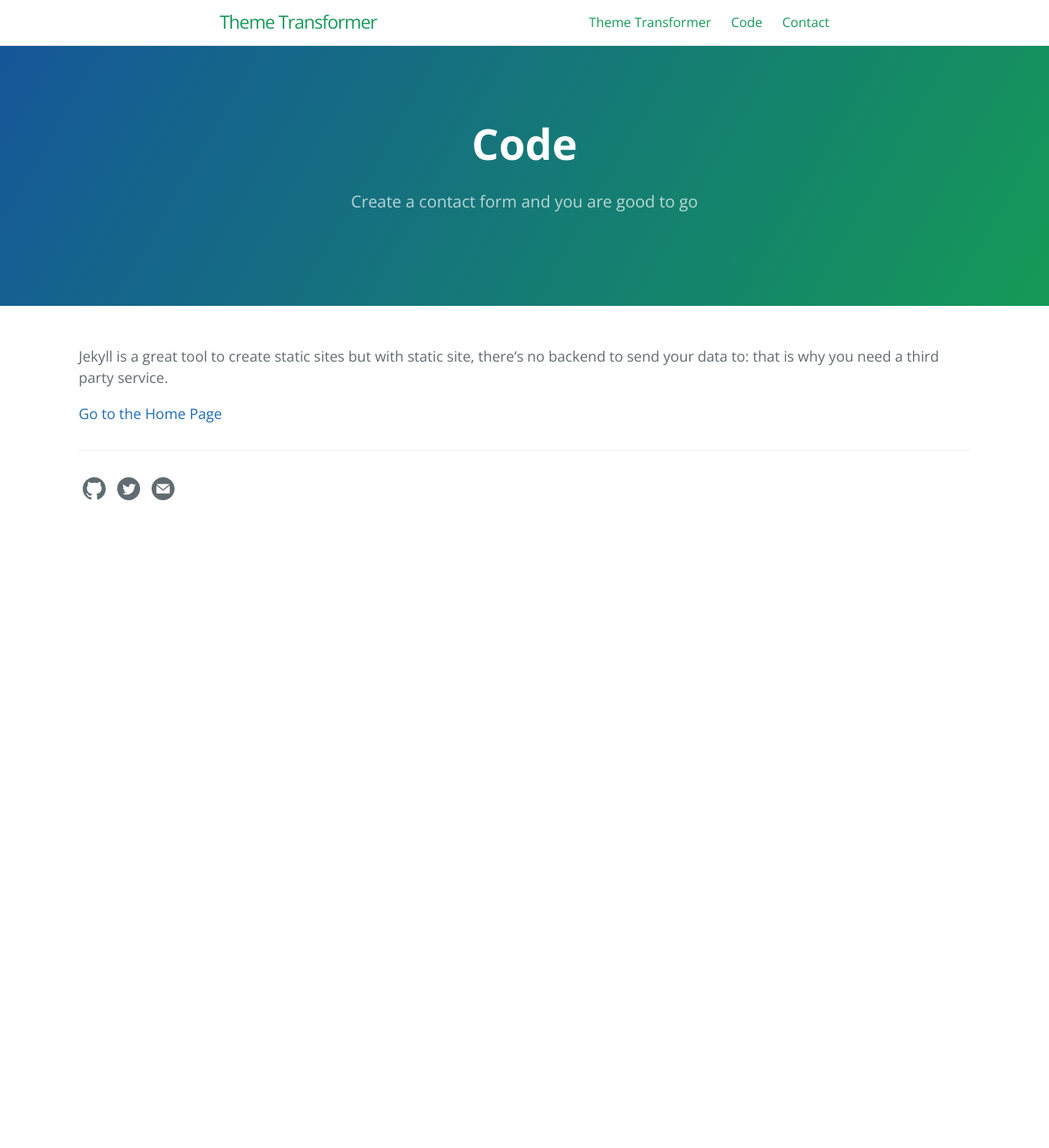
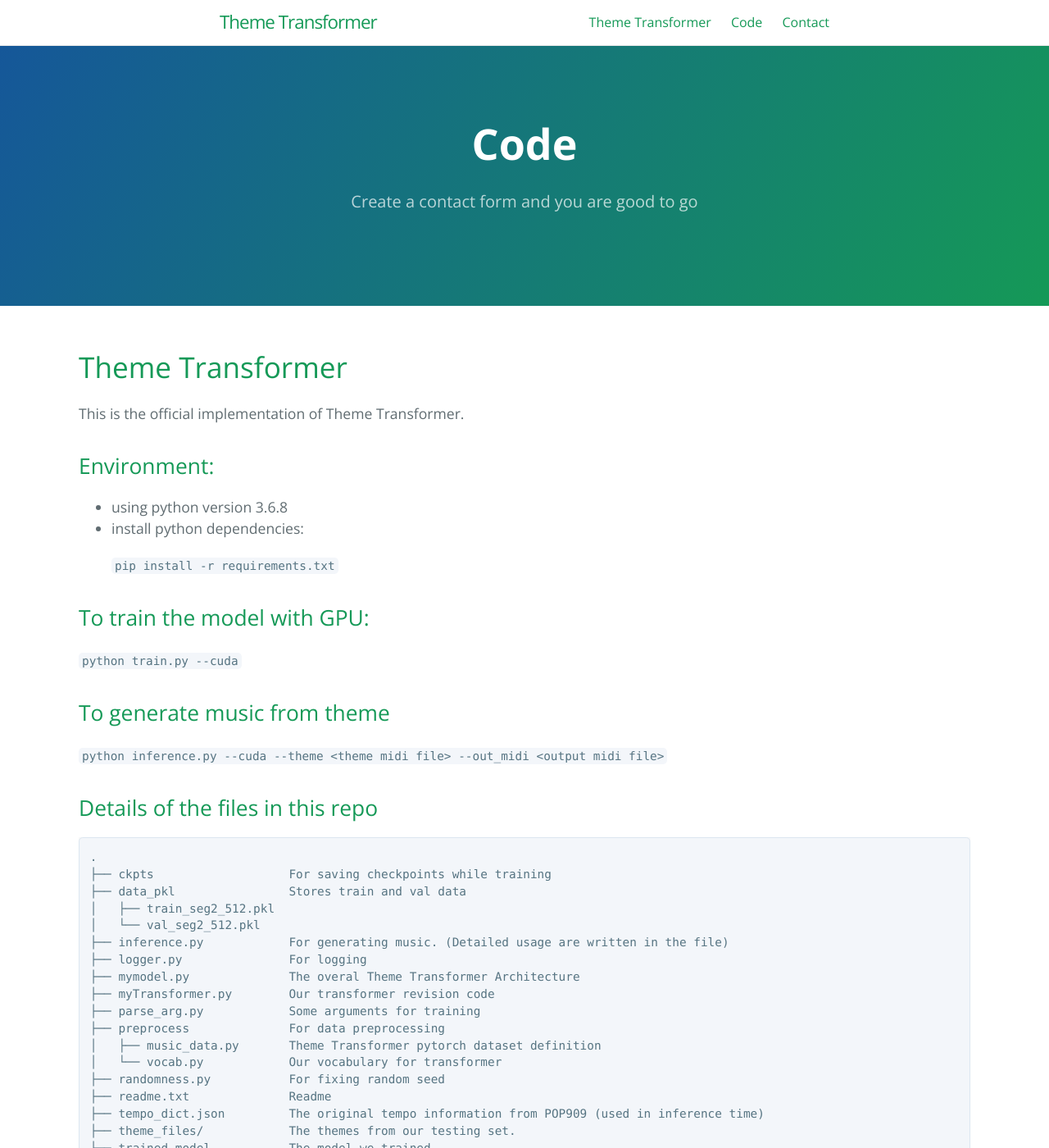
Before and after one commit to atosystem/ThemeTransformer, a Jekyll site: the page built from code.md, in a window 1280 px wide and 1400 px high. Shown: the whole window at 82% size. Built offline with Jekyll 4.4.1, drawn with Linux system fonts in a browser that asks for light colours; some of the changed text lies outside the part shown.

Commit message:
Update code page

````diff
--- a/code.md
+++ b/code.md
@@ -5,6 +5,50 @@ tagline: Create a contact form and you are good to go
 ref: code
 ---
 
-Jekyll is a great tool to create static sites but with static site, there's no backend to send your data to: that is why you need a third party service.
+# Theme Transformer
 
-[Go to the Home Page]({{ '/' | absolute_url }})
+This is the official implementation of Theme Transformer.
+
+## Environment:
+* using python version 3.6.8
+* install python dependencies:
+
+    `pip install -r requirements.txt`
+
+## To train the model with GPU:
+
+`python train.py --cuda`
+
+## To generate music from theme
+
+`python inference.py --cuda --theme <theme midi file> --out_midi <output midi file>`
+
+
+##  Details of the files in this repo
+```
+.
+├── ckpts                   For saving checkpoints while training
+├── data_pkl                Stores train and val data
+│   ├── train_seg2_512.pkl
+│   └── val_seg2_512.pkl
+├── inference.py            For generating music. (Detailed usage are written in the file)
+├── logger.py               For logging
+├── mymodel.py              The overal Theme Transformer Architecture
+├── myTransformer.py        Our transformer revision code
+├── parse_arg.py            Some arguments for training
+├── preprocess              For data preprocessing
+│   ├── music_data.py       Theme Transformer pytorch dataset definition
+│   └── vocab.py            Our vocabulary for transformer
+├── randomness.py           For fixing random seed
+├── readme.txt              Readme
+├── tempo_dict.json         The original tempo information from POP909 (used in inference time)
+├── theme_files/            The themes from our testing set.
+├── trained_model           The model we trained.
+│   └── model_ep2311.pt
+└── train.py                Code for training Theme Transformer
+```
+
+## Citation
+...
+
+[Go to the Demo Page]({{ '/' | absolute_url }})
````
